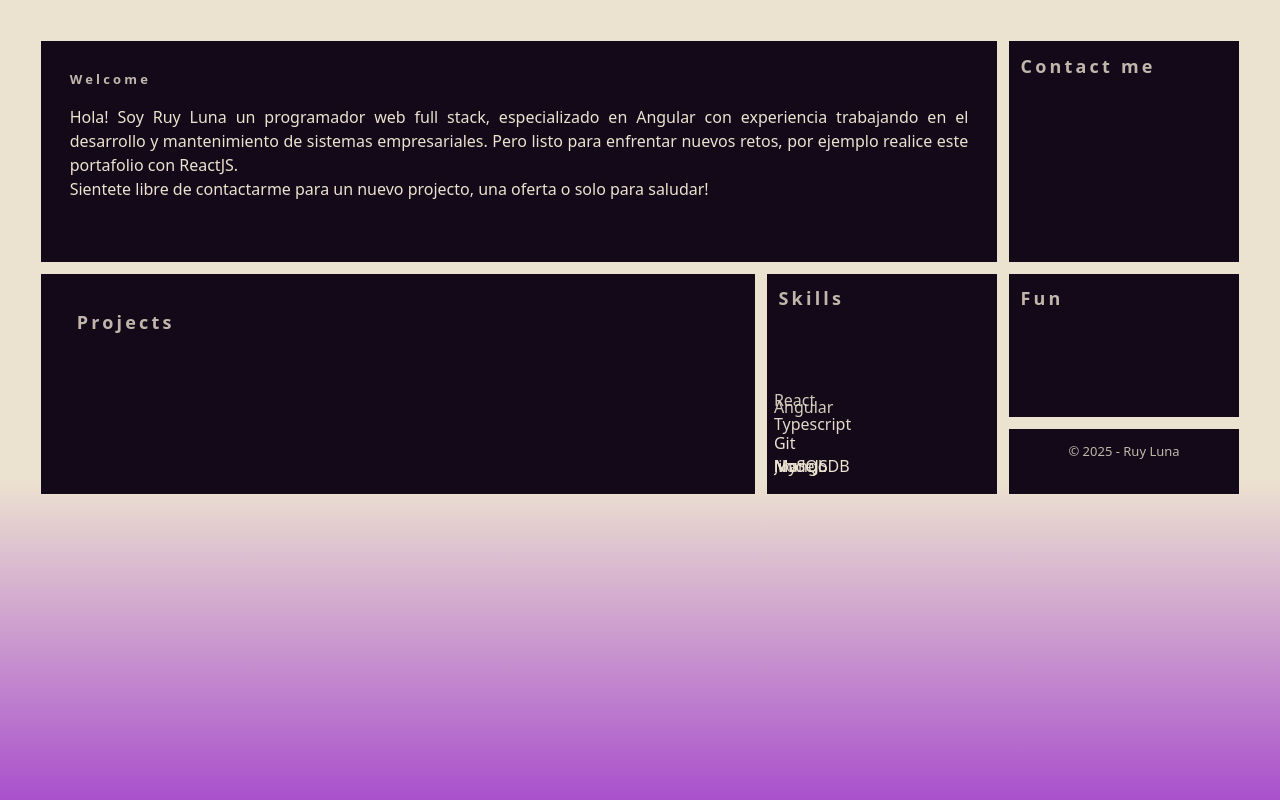
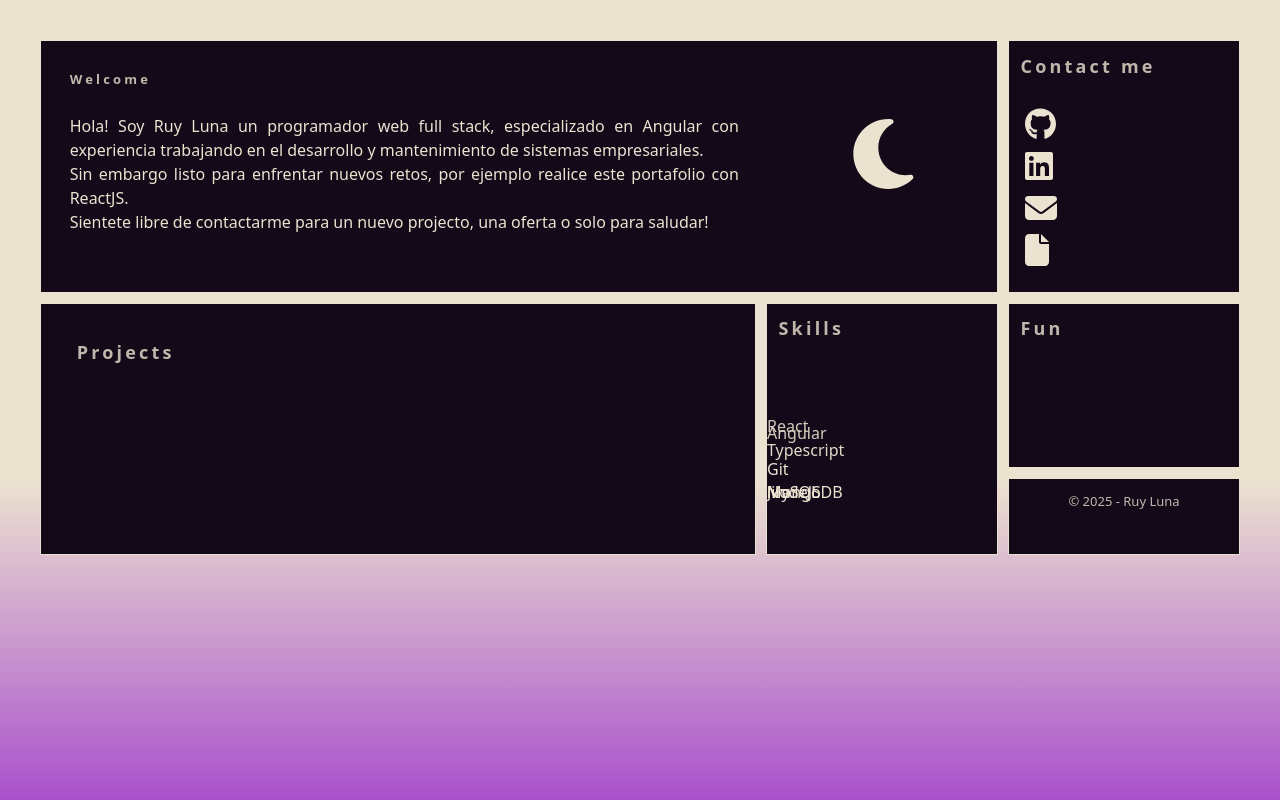
Before and after one commit to RuyLuna/portfolio, a React (Vite) app: page / in a window 1280 px wide. Built offline with nearby package versions, Linux system fonts and the light colour scheme.

Commit message:
Font awsome icons

```diff
--- a/package.json
+++ b/package.json
@@ -10,6 +10,10 @@
     "preview": "vite preview"
   },
   "dependencies": {
+    "@fortawesome/fontawesome-svg-core": "^6.7.2",
+    "@fortawesome/free-brands-svg-icons": "^6.7.2",
+    "@fortawesome/free-solid-svg-icons": "^6.7.2",
+    "@fortawesome/react-fontawesome": "^0.2.2",
     "react": "^19.1.0",
     "react-dom": "^19.1.0"
   },
--- a/src/App.css
+++ b/src/App.css
@@ -37,3 +37,11 @@
   grid-row: 6 / 7;
   grid-column: 5;
 }
+
+.IconContainerList {
+  padding: 1rem;
+}
+
+.IconContainerList .IconContainer {
+  margin-bottom: .5rem;
+}
--- a/src/App.jsx
+++ b/src/App.jsx
@@ -1,8 +1,16 @@
 import { useState } from 'react'
 import reactLogo from './assets/react.svg'
 import viteLogo from '/vite.svg'
-import Container from './components/Container'
+import Container from './components/Container/Container'
+import IconContainer from './components/IconContainer/IconContainer'
 import './App.css'
+
+// font awesome icons
+
+import { FontAwesomeIcon  } from '@fortawesome/react-fontawesome';
+import { faMoon, faFile, faEnvelope } from '@fortawesome/free-solid-svg-icons'
+import { faGithub, faLinkedin } from '@fortawesome/free-brands-svg-icons'
+
 
 function App() {
   const [count, setCount] = useState(0)
@@ -12,17 +20,40 @@ function App() {
     <body>
       <div className="containers">
         <Container title="Welcome" gridContainer="mainContainer smallTitle">
-          Hola! Soy Ruy Luna un programador web full stack, especializado en Angular
-          con experiencia trabajando en el desarrollo y mantenimiento de sistemas empresariales.
-          Pero listo para enfrentar nuevos retos, por ejemplo realice este portafolio con ReactJS.
-          <br/>
-          Sientete libre de contactarme para un nuevo projecto, una oferta o solo para saludar!
+          <div style={{
+            display: 'flex'
+          }}>
+            <p style={{
+              width: '70%'
+            }}>
+              Hola! Soy Ruy Luna un programador web full stack, especializado en Angular
+              con experiencia trabajando en el desarrollo y mantenimiento de sistemas empresariales.
+              <br/>
+              Sin embargo listo para enfrentar nuevos retos, por ejemplo realice este portafolio con ReactJS.
+              <br/>
+              Sientete libre de contactarme para un nuevo projecto, una oferta o solo para saludar!
+            </p>
+            <p style={{
+              width: '10%'
+            }}>
+              <FontAwesomeIcon className='fa-5x' icon={faMoon} style={{
+                alignSelf: 'center',
+                paddingLeft: '60%'
+              }}/>
+            </p>
+          </div>
+
         </Container>
         <Container title="Projects" gridContainer="projects">
 
         </Container>
         <Container title="Contact me" gridContainer="links">
-
+              <div className='IconContainerList'>
+                <IconContainer icon={faGithub} faClasses='fa-2x'/>
+                <IconContainer icon={faLinkedin} faClasses='fa-2x'/>
+                <IconContainer icon={faEnvelope} faClasses='fa-2x'/>
+                <IconContainer icon={faFile} faClasses='fa-2x'/>
+              </div>
         </Container>
         <Container title="Fun" gridContainer="fun">
 
@@ -40,7 +71,7 @@ function App() {
           </ul>
         </Container>
         <Container title="" gridContainer="footer smallText">
-          © 2025 - Ruy Luna
+          <p>© 2025 - Ruy Luna</p>
         </Container>
       </div>
     </body>
--- a/src/components/Container.jsx
+++ b/src/components/Container/Container.jsx
@@ -1,4 +1,4 @@
-import '../components/Container.css'
+import './Container.css'
 
 export default function Container({ children, title, gridContainer }){
     const classes = 'container ' + gridContainer
@@ -8,9 +8,7 @@ export default function Container({ children, title, gridContainer }){
             <h1>
                 {title}
             </h1>
-            <p>
-                {children}
-            </p>
+            {children}
         </div>
     )
 }
--- /dev/null
+++ b/src/components/IconContainer/IconContainer.css
@@ -0,0 +1,7 @@
+.IconContainer {
+    border-color: solid rgba(169, 80, 204, 1);
+    border-bottom: 1rem;
+    border-right: 1rem;
+
+    place-content: center;
+}
--- /dev/null
+++ b/src/components/IconContainer/IconContainer.jsx
@@ -0,0 +1,7 @@
+import { FontAwesomeIcon  } from '@fortawesome/react-fontawesome';
+
+export default function IconContainer({ icon, faClasses }){
+    return <div className="IconContainer">
+        <FontAwesomeIcon className={faClasses} icon={ icon }/>
+    </div>
+}
```
Also changed, not shown: src/components/Container/Container.css (renamed from src/components/Container.css), 1 other file (tests, documents, lock files or other folders).
